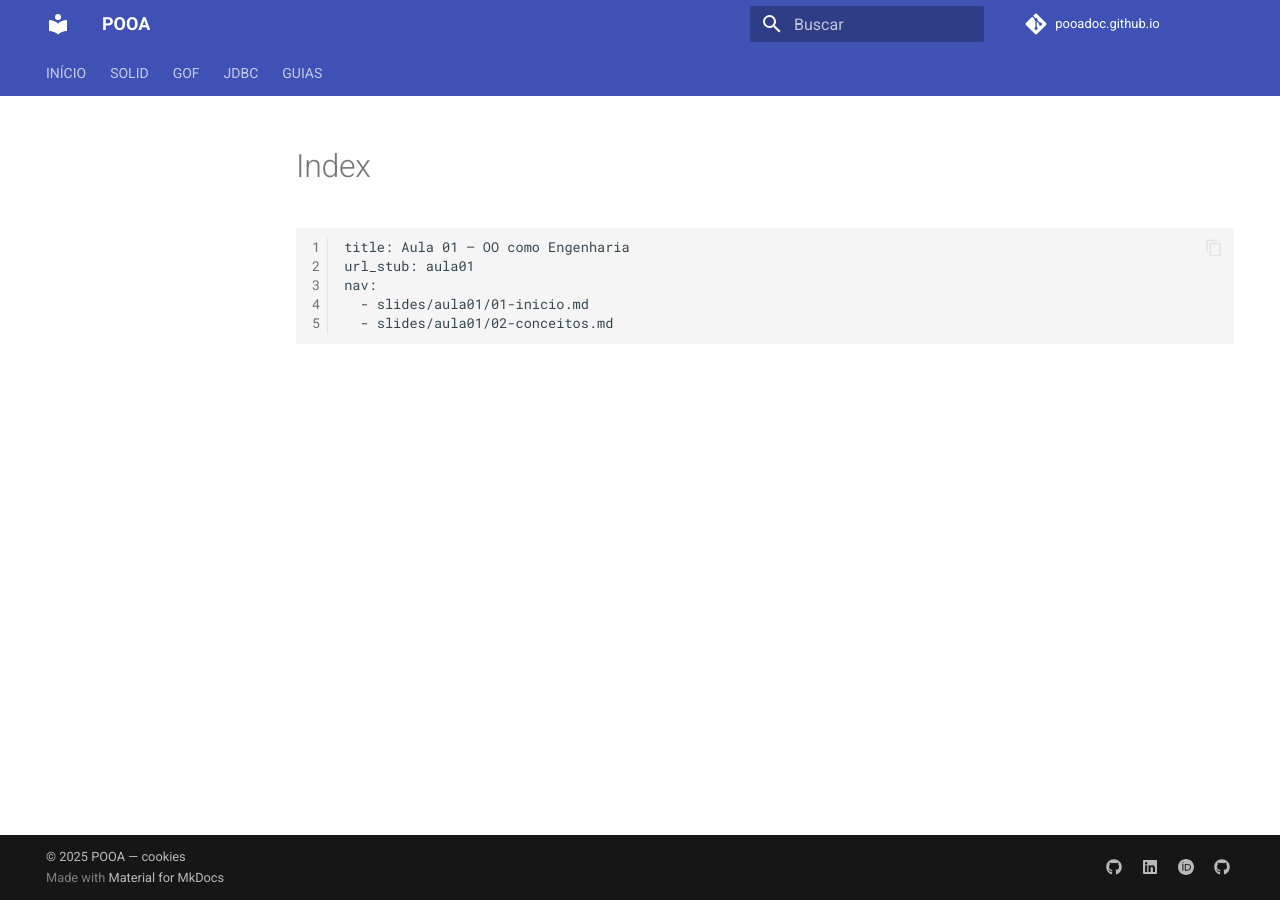
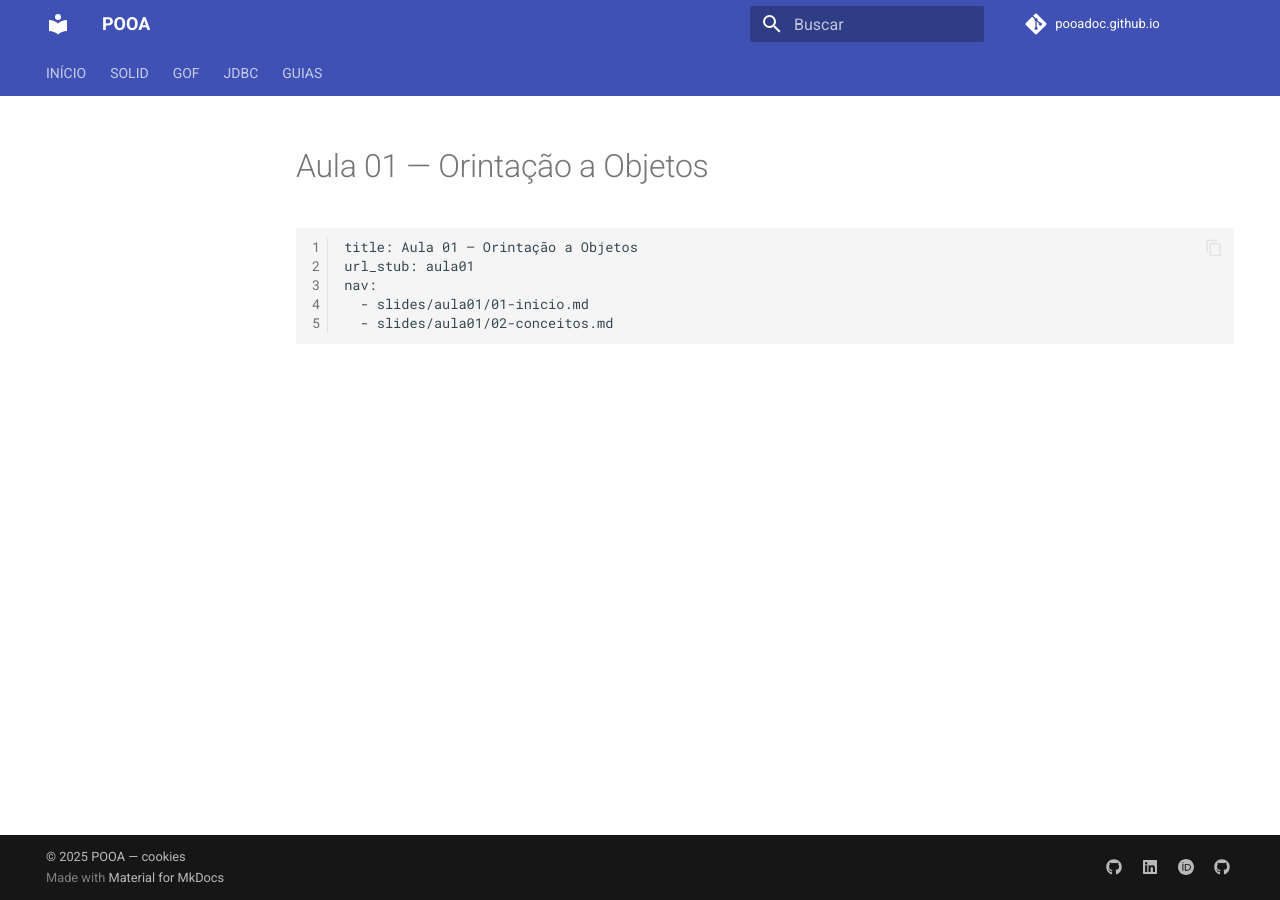
Before and after one commit to pooadoc/pooadoc.github.io, an MkDocs documentation site: the page built from docs/slides/aula01/index.md, in a window 1280 px wide. Built offline with MkDocs 1.6.1 and Material for MkDocs 9.7.7, drawn with Linux system fonts in a browser that asks for light colours; plug-ins that fetch from the network failed and are left out; comment, search, counter and statistics services are not loaded.

Commit message:
Update title in Aula 01 slide index

````diff
--- a/docs/slides/aula01/index.md
+++ b/docs/slides/aula01/index.md
@@ -1,5 +1,8 @@
+---
+title: Aula 01 — Orintação a Objetos
+---
 ```slides
-title: Aula 01 — OO como Engenharia
+title: Aula 01 — Orintação a Objetos
 url_stub: aula01
 nav:
   - slides/aula01/01-inicio.md
````
